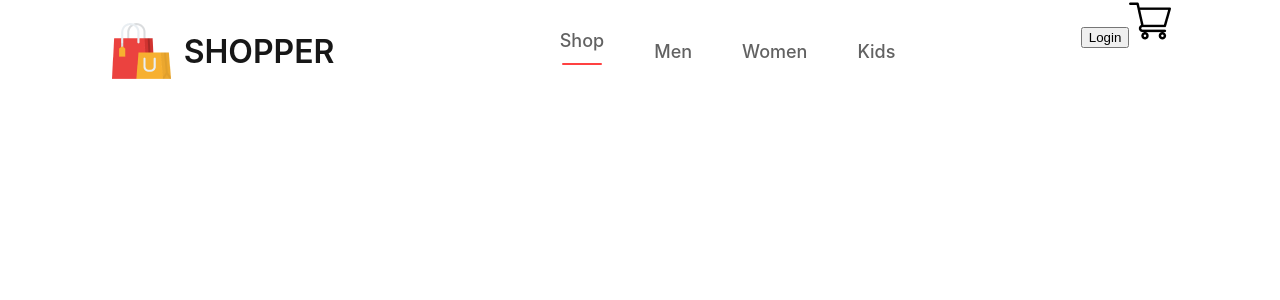
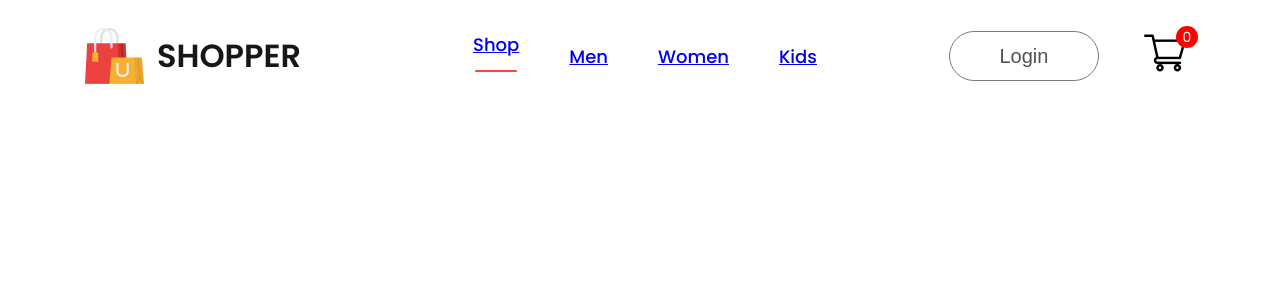
Before and after one commit to ElanurToptas/e-commerce, a React (Create React App) app: page / in a window 1280 px wide. Shown: the top 300 px of the page. Built offline with nearby package versions, Linux system fonts and the light colour scheme.

Commit message:
routers made

```diff
--- a/package.json
+++ b/package.json
@@ -9,6 +9,7 @@
     "@testing-library/user-event": "^13.5.0",
     "react": "^19.1.0",
     "react-dom": "^19.1.0",
+    "react-router-dom": "^7.7.0",
     "react-scripts": "5.0.1",
     "web-vitals": "^2.1.4"
   },
--- a/public/index.html
+++ b/public/index.html
@@ -15,6 +15,9 @@
       user's mobile device or desktop. See https://developers.google.com/web/fundamentals/web-app-manifest/
     -->
     <link rel="manifest" href="%PUBLIC_URL%/manifest.json" />
+    <link rel="preconnect" href="https://fonts.googleapis.com">
+<link rel="preconnect" href="https://fonts.gstatic.com" crossorigin>
+<link href="https://fonts.googleapis.com/css2?family=Poppins:ital,wght@0,100;0,200;0,300;0,400;0,500;0,600;0,700;0,800;0,900;1,100;1,200;1,300;1,400;1,500;1,600;1,700;1,800;1,900&display=swap" rel="stylesheet">
     <!--
       Notice the use of %PUBLIC_URL% in the tags above.
       It will be replaced with the URL of the `public` folder during the build.
--- a/src/App.js
+++ b/src/App.js
@@ -1,10 +1,30 @@
-import './App.css';
-import { Navbar } from './Components/Navbar/Navbar';
+import "./App.css";
+import { Navbar } from "./Components/Navbar/Navbar";
+import { BrowserRouter, Routes, Route } from "react-router"; // Sayfakar arası geçiş yapmak için kullanılır.
+
+import { Shop } from "./Pages/Shop";
+import { ShopCategory } from "./Pages/ShopCategory";
+import { LoginSignup } from "./Pages/LoginSignup";
+import { Cart } from "./Pages/Cart";
+import { Product } from "./Pages/Product";
 
 function App() {
   return (
     <div>
-      <Navbar/>
+      <BrowserRouter>
+        <Navbar />
+        <Routes>
+          <Route path="/" element={<Shop/>} />
+          <Route path="/mens" element={<ShopCategory category="men"/>}/>
+          <Route path="/womens" element={<ShopCategory category="women"/>}/>
+          <Route path="/kids" element={<ShopCategory category="kid"/>}/>
+          <Route path="product" element={<Product/>}>
+            <Route path=":productId" element={<Product/>} />
+          </Route>
+          <Route path="/cart" element={<Cart/>} />
+          <Route path="/login" element={<LoginSignup/>} />
+        </Routes>
+      </BrowserRouter>
     </div>
   );
 }
--- a/src/Components/Navbar/Navbar.jsx
+++ b/src/Components/Navbar/Navbar.jsx
@@ -1,10 +1,14 @@
-import React from 'react'
+import React, { useState } from 'react'
+import { Link } from 'react-router-dom'; // Sayfa değişmeden içerik değişir.
 import './Navbar.scss'
 
 import logo from '../Assets/Frontend_Assets/logo.png'
 import cart_icon from '../Assets/Frontend_Assets/cart_icon.png'
 
 export const Navbar = () => {
+
+  const [menu,setmenu] = useState("shop");
+
   return (
     <div className="navbar">
         <div className="nav-logo">
@@ -12,14 +16,15 @@ export const Navbar = () => {
             <p>SHOPPER</p>
         </div>
         <ul className='nav-menu'>
-            <li>Shop <hr/></li>
-            <li>Men</li>
-            <li>Women</li>
-            <li>Kids</li>
+            <li onClick={() => {setmenu("shop")}}><Link to='/'>Shop</Link>{menu==="shop" ? <hr/>:<></>}</li>
+            <li onClick={() => {setmenu("mens")}}><Link to='/mens'>Men</Link>{menu==="mens" ? <hr/>:<></>}</li>
+            <li onClick={() => {setmenu("womens")}}><Link to='/womens'>Women</Link>{menu==="womens" ? <hr/>:<></>}</li>
+            <li onClick={() => {setmenu("kids")}}><Link to='/kids'>Kids</Link>{menu==="kids" ? <hr/>:<></>}</li>
         </ul>
         <div className="nav-login-cart">
-            <button>Login</button>
-            <img src={cart_icon} alt="" />
+            <Link to='/login'><button>Login</button></Link>
+            <Link to='/cart'><img src={cart_icon} alt=""/></Link>
+            <div className="nav-cart-count">0</div>
         </div>
     </div>
   )
--- a/src/Components/Navbar/Navbar.scss
+++ b/src/Components/Navbar/Navbar.scss
@@ -43,3 +43,39 @@
         }
     }
 }
+
+.nav-login-cart{
+    display: flex;
+    align-items: center;
+    gap: 45px;
+
+    button{
+        width: 150px;
+        height:50px;
+        outline: none;
+        border: 1px solid #7a7a7a;
+        border-radius: 75px;
+        color:#515151;
+        font-size: 20px;
+        font-weight: 500;
+        background: white;
+
+        :active {
+            background: #f3f3f3;
+        }
+    }
+
+    .nav-cart-count{
+        width: 22px;
+        height: 22px;
+        display: flex;
+        align-items: center;
+        justify-content: center;
+        margin-top: -38px;
+        margin-left: -55px;
+        border-radius: 11px;
+        font-size: 14px;
+        background: red;
+        color: white;
+    }
+}
--- /dev/null
+++ b/src/Pages/Cart.jsx
@@ -0,0 +1,7 @@
+import React from 'react'
+
+export const Cart = () => {
+  return (
+    <div> </div>
+  )
+}
--- /dev/null
+++ b/src/Pages/LoginSignup.jsx
@@ -0,0 +1,7 @@
+import React from 'react'
+
+export const LoginSignup = () => {
+  return (
+    <div>loginSignup</div>
+  )
+}
--- /dev/null
+++ b/src/Pages/Product.jsx
@@ -0,0 +1,7 @@
+import React from 'react'
+
+export const Product = () => {
+  return (
+    <div>product</div>
+  )
+}
--- /dev/null
+++ b/src/Pages/Shop.jsx
@@ -0,0 +1,9 @@
+import React from 'react'
+
+export const Shop = () => {
+  return (
+    <div>
+
+    </div>
+  )
+}
--- /dev/null
+++ b/src/Pages/ShopCategory.jsx
@@ -0,0 +1,7 @@
+import React from 'react'
+
+export const ShopCategory = () => {
+  return (
+    <div>shopCategory</div>
+  )
+}
--- a/src/index.css
+++ b/src/index.css
@@ -5,6 +5,7 @@ body {
     sans-serif;
   -webkit-font-smoothing: antialiased;
   -moz-osx-font-smoothing: grayscale;
+  font-family: poppins;
 }
 
 code {
```
Also changed, not shown: 1 other file (tests, documents, lock files or other folders).
